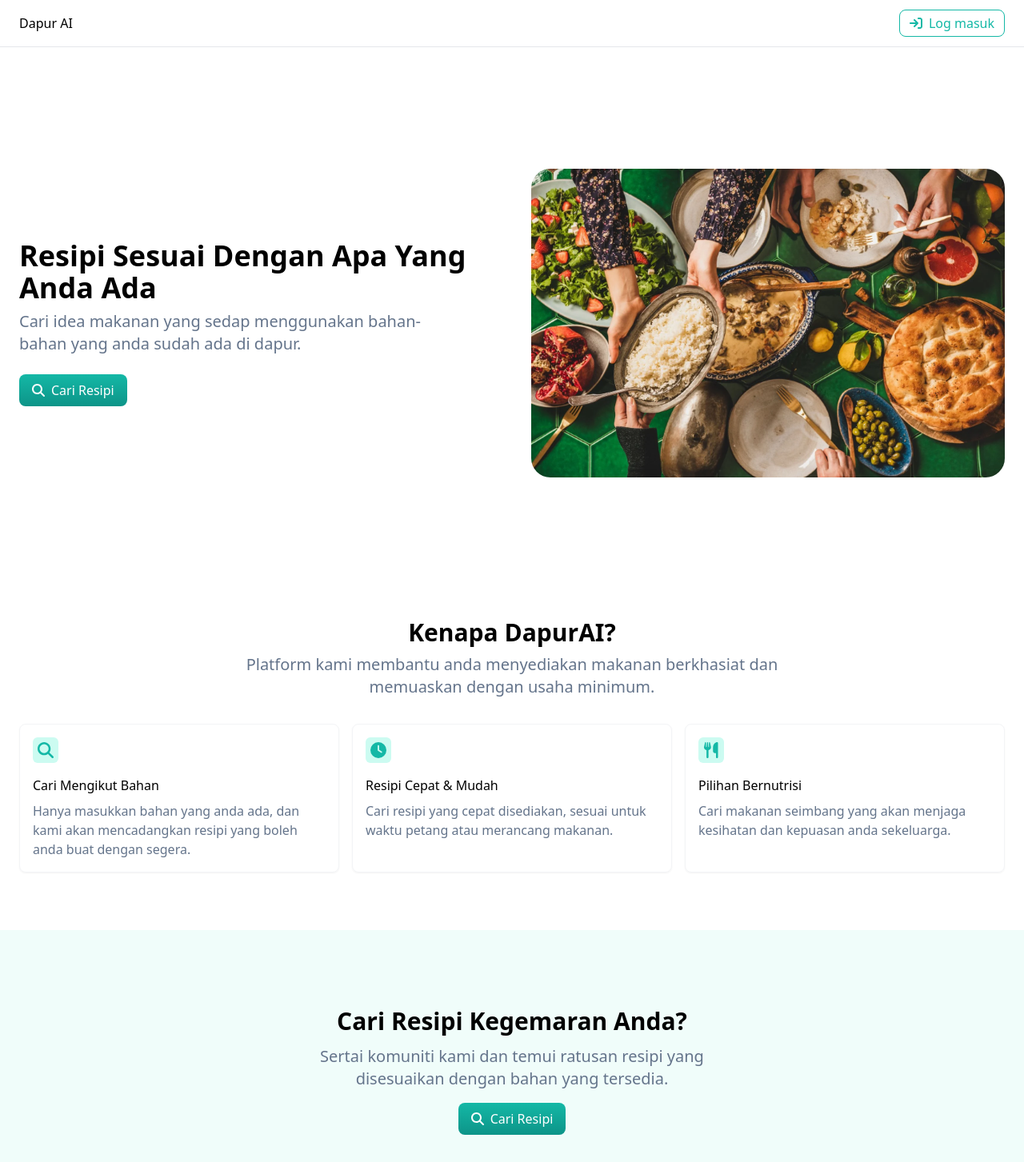
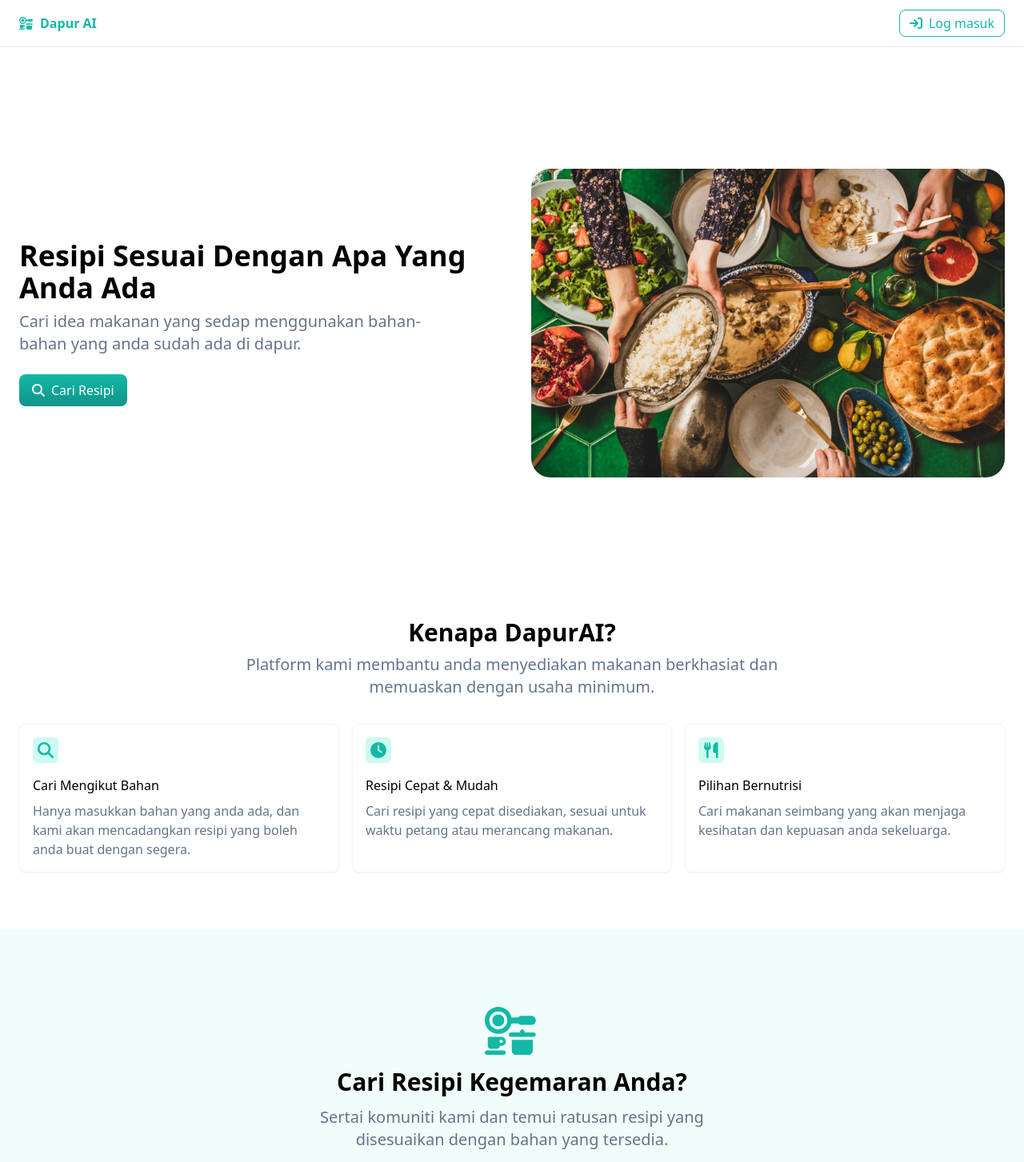
Before and after one commit to rulkimi/dapur-ai, a Vue app in the folder client/: page / in a window 1280 px wide. Shown: the top 1453 px of the page at 80% size. Built offline with nearby package versions, Linux system fonts and the light colour scheme.

Commit message:
make header sticky top and add brand logo

```diff
--- a/client/src/components/app-footer.vue
+++ b/client/src/components/app-footer.vue
@@ -4,6 +4,7 @@ import Button from './button.vue';
 
 <template>
   <footer class="px-6 py-24 bg-teal-50 space-y-4 flex flex-col items-center">
+    <font-awesome-icon class="text-teal-500 text-6xl" :icon="['fas', 'kitchen-set']" />
     <div class="text-center mx-auto space-y-3">
       <span class="block text-3xl font-semibold">Cari Resipi Kegemaran Anda?</span>
       <span class="block text-xl text-slate-500 max-w-xl">
--- a/client/src/components/app-header.vue
+++ b/client/src/components/app-header.vue
@@ -3,9 +3,12 @@ import Button from './button.vue';
 </script>
 
 <template>
-  <header class="border-b">
+  <header class="sticky bg-white backdrop-filter backdrop-blur-sm bg-opacity-80 top-0 border-b">
     <div class="max-w-7xl mx-auto py-3 px-6 flex items-center justify-between">
-      <div>Dapur AI</div>
+      <div class="text-teal-500 font-semibold flex items-center gap-2">
+        <font-awesome-icon :icon="['fas', 'kitchen-set']" />
+        Dapur AI
+      </div>
       <Button variant="primary-outline" icon="arrow-right-to-bracket">
         Log masuk
       </Button>
--- a/client/src/plugins/fontawesomeicons.ts
+++ b/client/src/plugins/fontawesomeicons.ts
@@ -11,6 +11,7 @@ import {
   faMagnifyingGlass,
   faClock,
   faUtensils,
+  faKitchenSet,
 } from '@fortawesome/free-solid-svg-icons'
 
 /* add icons to the library */
@@ -20,6 +21,7 @@ library.add(
   faMagnifyingGlass,
   faClock,
   faUtensils,
+  faKitchenSet,
 )
 
 export default FontAwesomeIcon;
```
